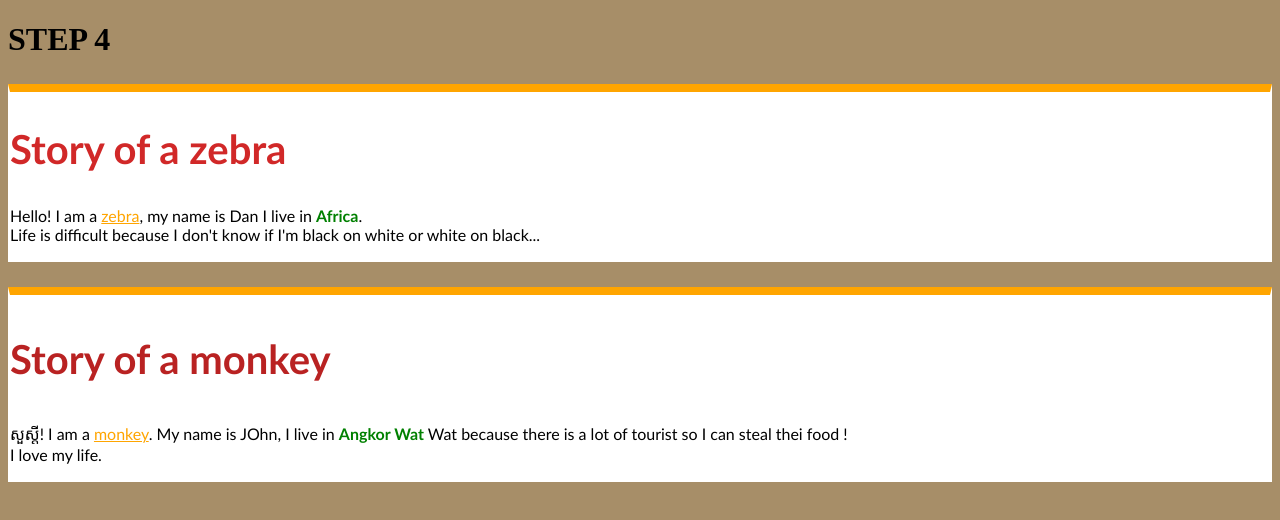
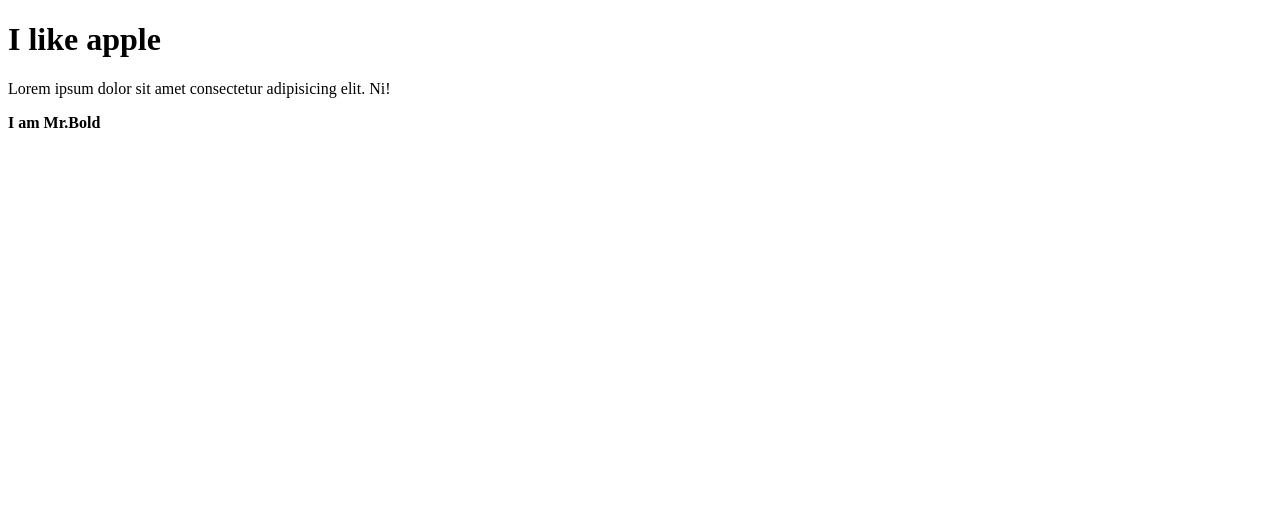
Before and after one commit to sonarykheang123/HTML-LESSON, a plain HTML site: page index.html in a window 1280 px wide. Drawn offline with Linux system fonts and the light colour scheme.

Commit message:
practice

```diff
--- a/index.html
+++ b/index.html
@@ -4,52 +4,9 @@
     <meta charset="UTF-8">
     <meta name="viewport" content="width=device-width, initial-scale=1.0">
     <title>Document</title>
-    <style>
-        body{
-            background-color: rgb(167, 142, 104);
-        }
-        h1{
-            color: black;
-        }
-        h2{
-            font-size: 40px;
-            color: rgb(209, 40, 40);
-            border: 10px;
-        }
-        p{
-            color: black;
-        }
-        h3{
-            font-size: 40px;
-            color: rgb(185, 34, 34);
-        }
-        nav{
-            border: solid 2px;
-            border-color: white;
-            margin-top: 2%;
-            background-color: white ;
-            font-family: 'Trebuchet MS', 'Lucida Sans Unicode', 'Lucida Grande', 'Lucida Sans', Arial, sans-serif;
-            border-top: solid 8px orange;
-        }
-        div{
-            border: solid 2px;
-            border-color: white;
-            margin-top: 2%;
-            background-color: white;
-            font-family: 'Trebuchet MS', 'Lucida Sans Unicode', 'Lucida Grande', 'Lucida Sans', Arial, sans-serif;
-            border-top: solid 8px orange;
-        }
-    </style>
-</head>
 <body>
-    <h1>STEP 4</h1>
-    <nav>
-        <h2>Story of a zebra</h2>
-        <p>Hello! I am a <u style="color: orange;">zebra</u>, my name is Dan I live in <b style="color: green;">Africa</b>. <br> Life is difficult because I don't know if I'm black on white or white on black...</p>
-    </nav>
-    <div>
-        <h3>Story of a monkey</h3>
-    <p>សួស្ដី! I am a <u style="color: orange;">monkey</u>. My name is JOhn, I live in <b style="color: green;">Angkor Wat</b> Wat because there is a lot of tourist so I can steal thei food ! <br>I love my life.</p>
-    </div>
+    <h1 class="color"> I like apple </h1>
+    <p class="line">Lorem ipsum dolor sit amet consectetur adipisicing elit. Ni!</p>
+    <strong class="text">I am Mr.Bold</h1>
 </body>
 </html>
```
